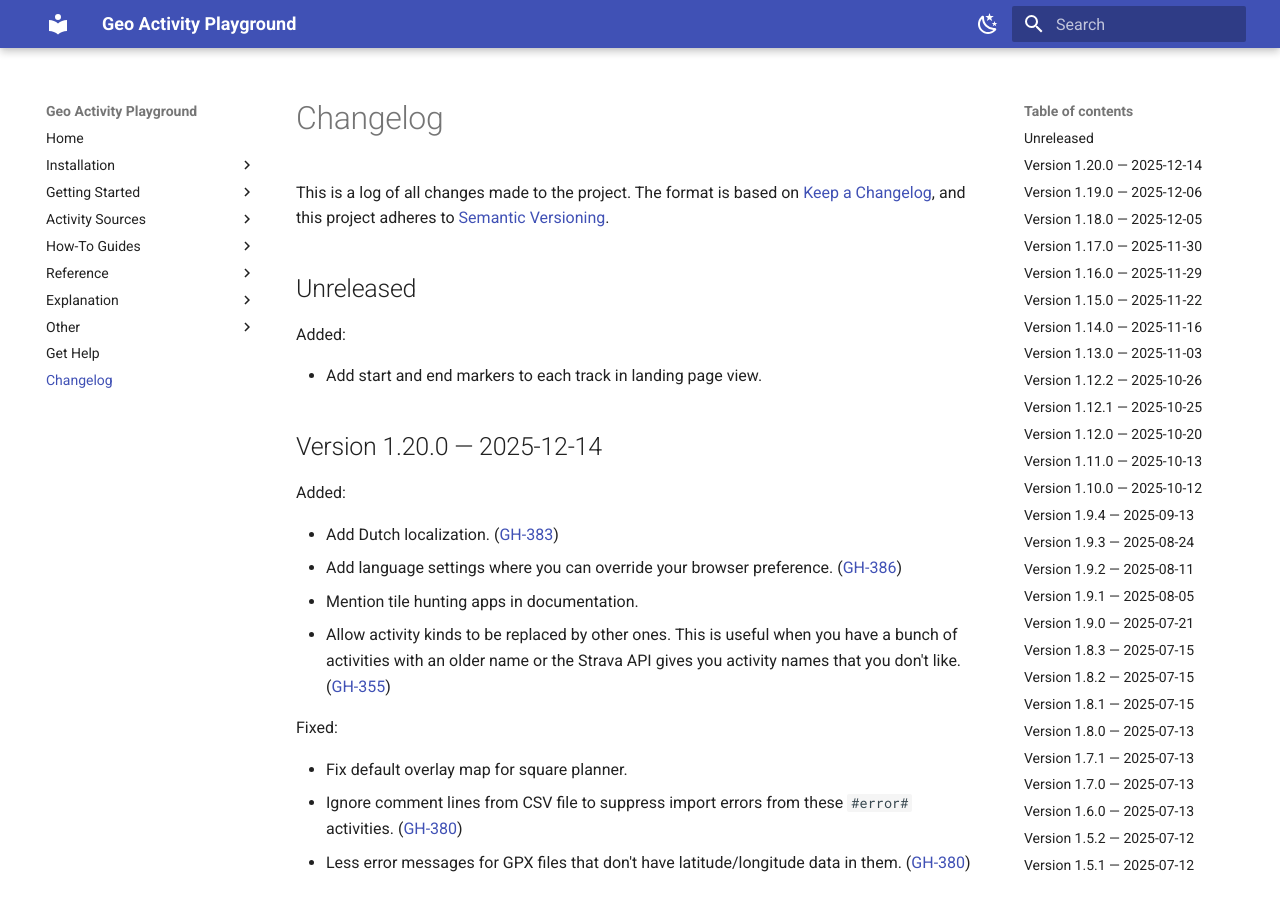
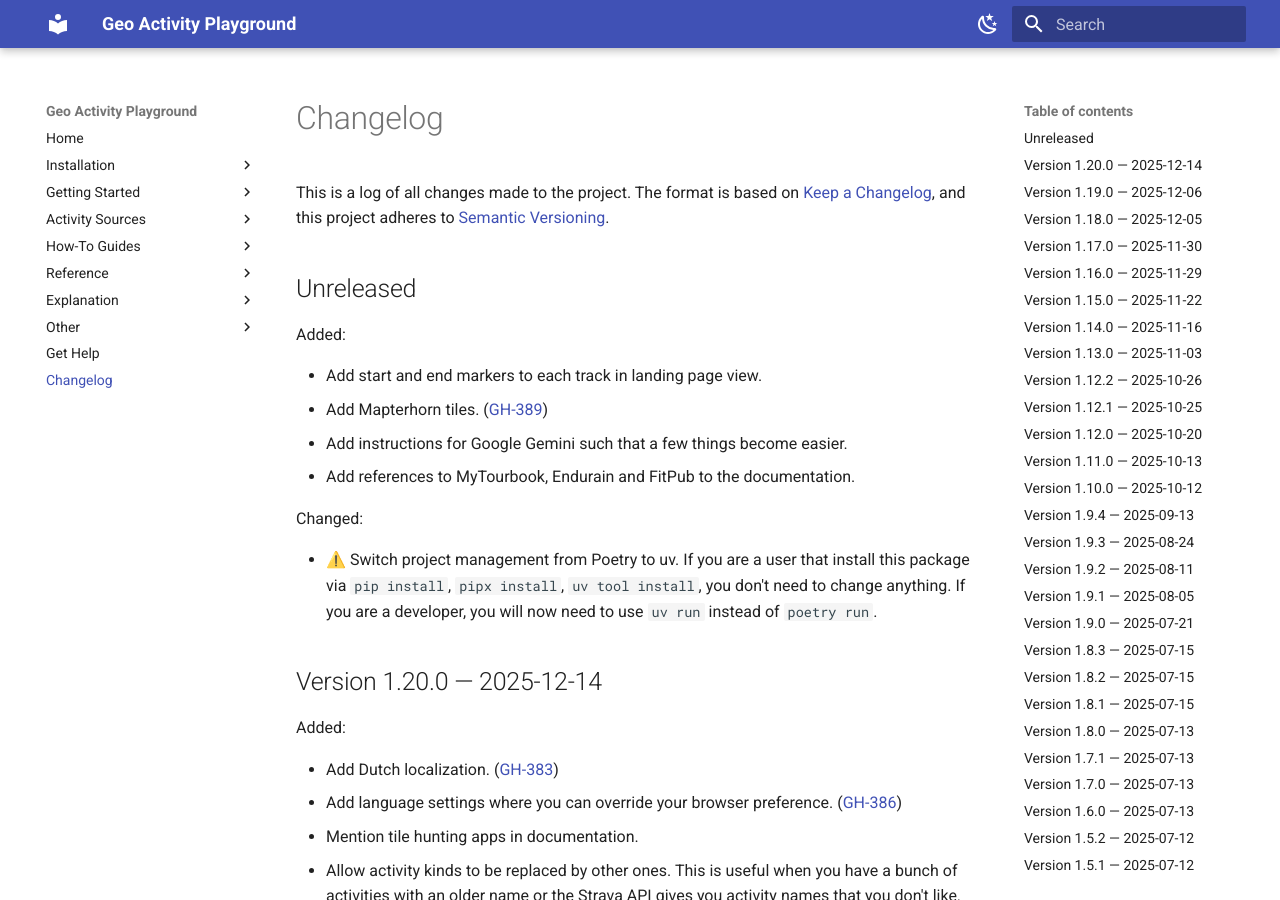
Before and after one commit to martin-ueding/geo-activity-playground, an MkDocs documentation site: the page built from docs/changelog.md, in a window 1280 px wide and 900 px high. Built offline with MkDocs 1.6.1 and Material for MkDocs 9.7.7, drawn with Linux system fonts in a browser that asks for light colours.

Commit message:
docs: update changelog

```diff
--- a/docs/changelog.md
+++ b/docs/changelog.md
@@ -20,6 +20,13 @@ Types of changes
 Added:
 
 - Add start and end markers to each track in landing page view.
+- Add Mapterhorn tiles. ([GH-389](https://github.com/martin-ueding/geo-activity-playground/issues/389))
+- Add instructions for Google Gemini such that a few things become easier.
+- Add references to MyTourbook, Endurain and FitPub to the documentation.
+
+Changed:
+
+- ⚠️ Switch project management from Poetry to uv. If you are a user that install this package via `pip install`, `pipx install`, `uv tool install`, you don't need to change anything. If you are a developer, you will now need to use `uv run` instead of `poetry run`.
 
 ## Version 1.20.0 — 2025-12-14
 
```
